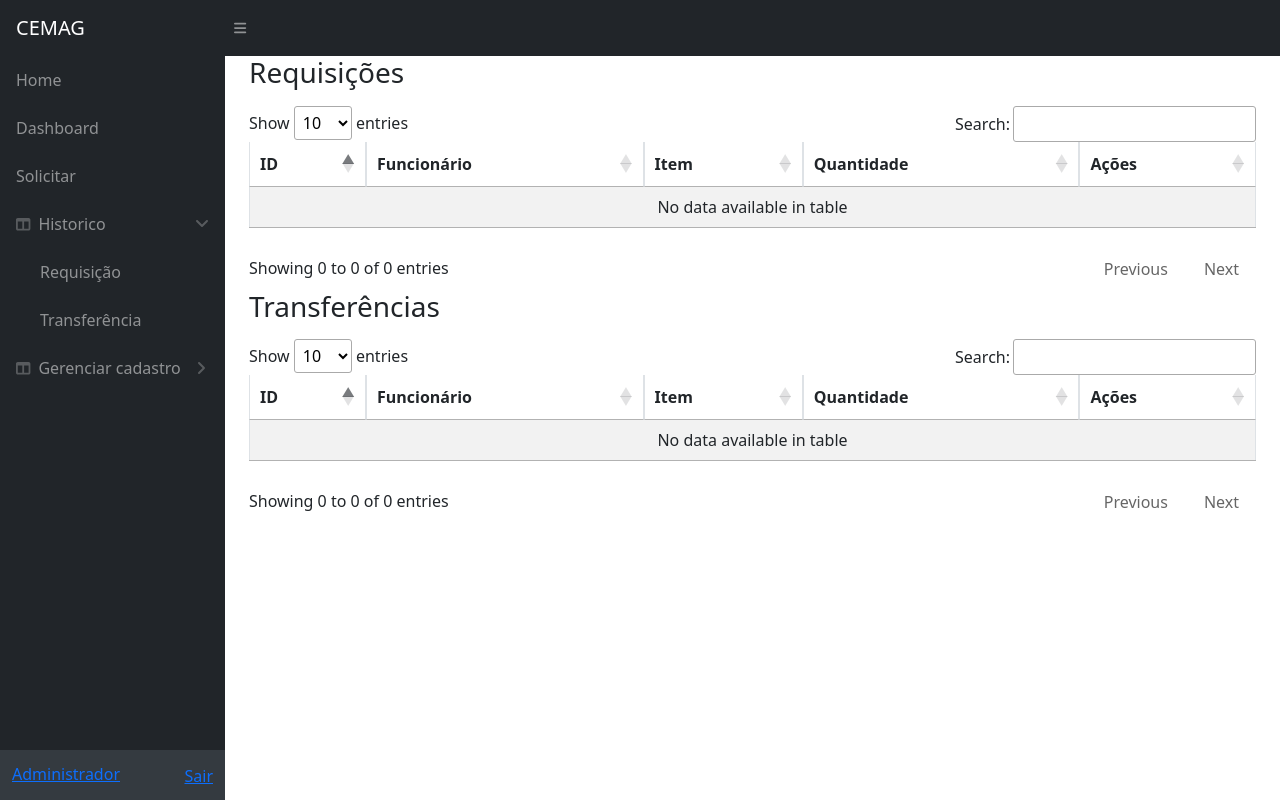
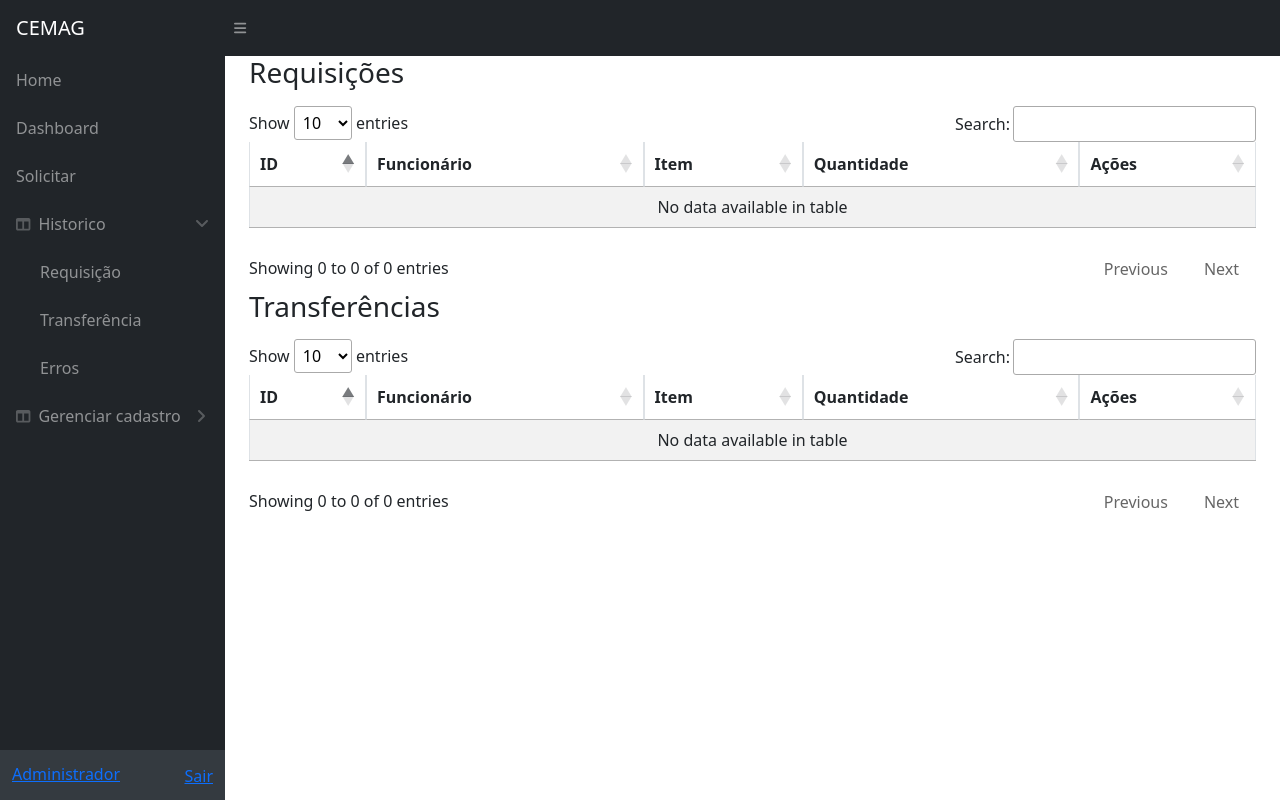
Before and after one commit to Cemag-pcp/sistema-almox, a Django app: page /home/solicitacoes/ in a window 1280 px wide, after a click on "Historico". Run offline with Django 4.2, Linux system fonts and the light colour scheme; the visitor is signed in with stand-in values (Sample User, id 1); data that the repository does not hold is empty; some libraries are stand-ins or nearby versions.

Commit message:
tela de erros e excluir solicitacao de adição de peça

```diff
--- a/templates/base.html
+++ b/templates/base.html
@@ -89,7 +89,11 @@
                                 <a class="nav-link" href="{% url 'historico_transferencia' %}">Transferência</a>
                             </nav>
                         </div>
-
+                        <div class="collapse" id="collapseHistorico" aria-labelledby="headingOne" data-bs-parent="#sidenavAccordion">
+                            <nav class="sb-sidenav-menu-nested nav">
+                                <a class="nav-link" href="{% url 'home_erros' %}">Erros</a>
+                            </nav>
+                        </div>
                         <a class="nav-link collapsed" href="#" data-bs-toggle="collapse"
                             data-bs-target="#collapseGerCadastro" aria-expanded="false" aria-controls="collapseGerCadastro">
                             <div class="sb-nav-link-icon"><i class="fas fa-columns"></i></div>
```
